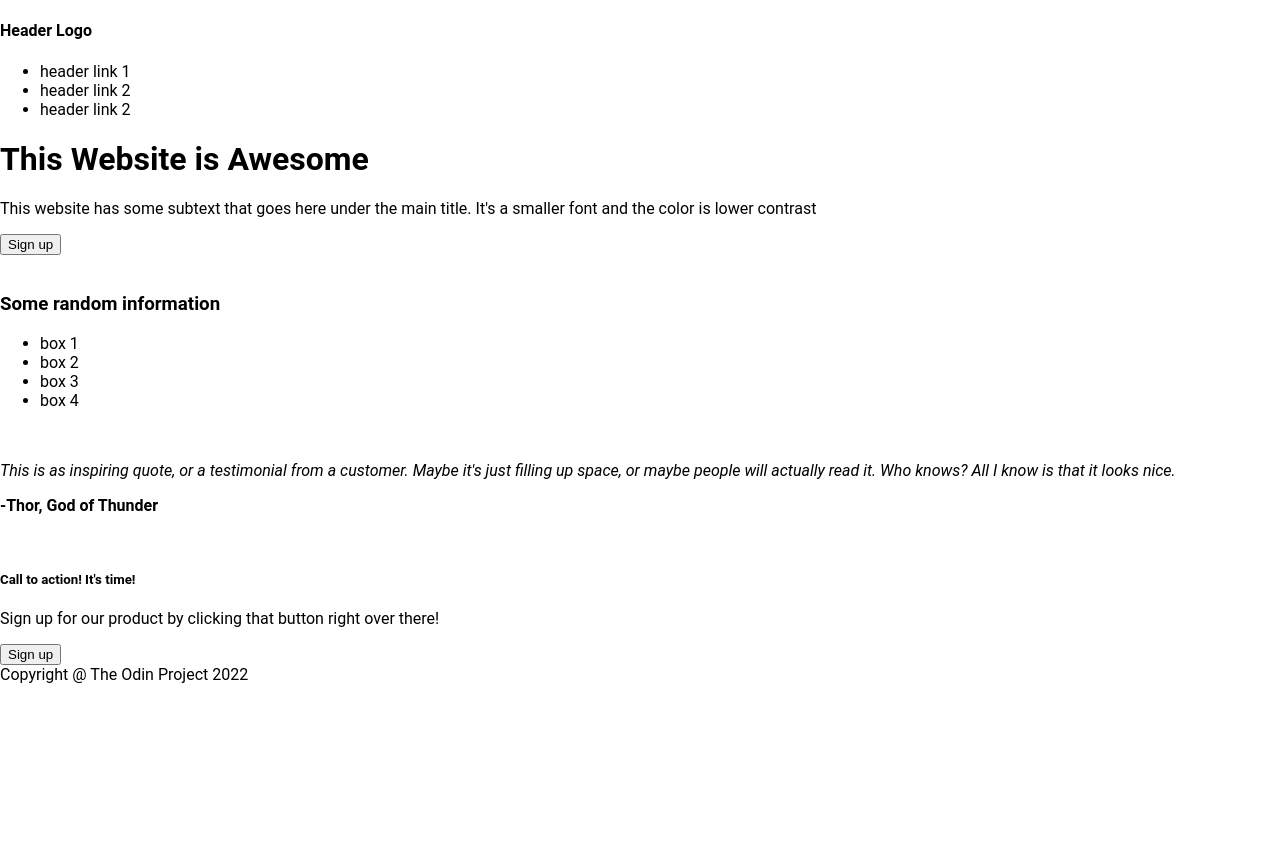
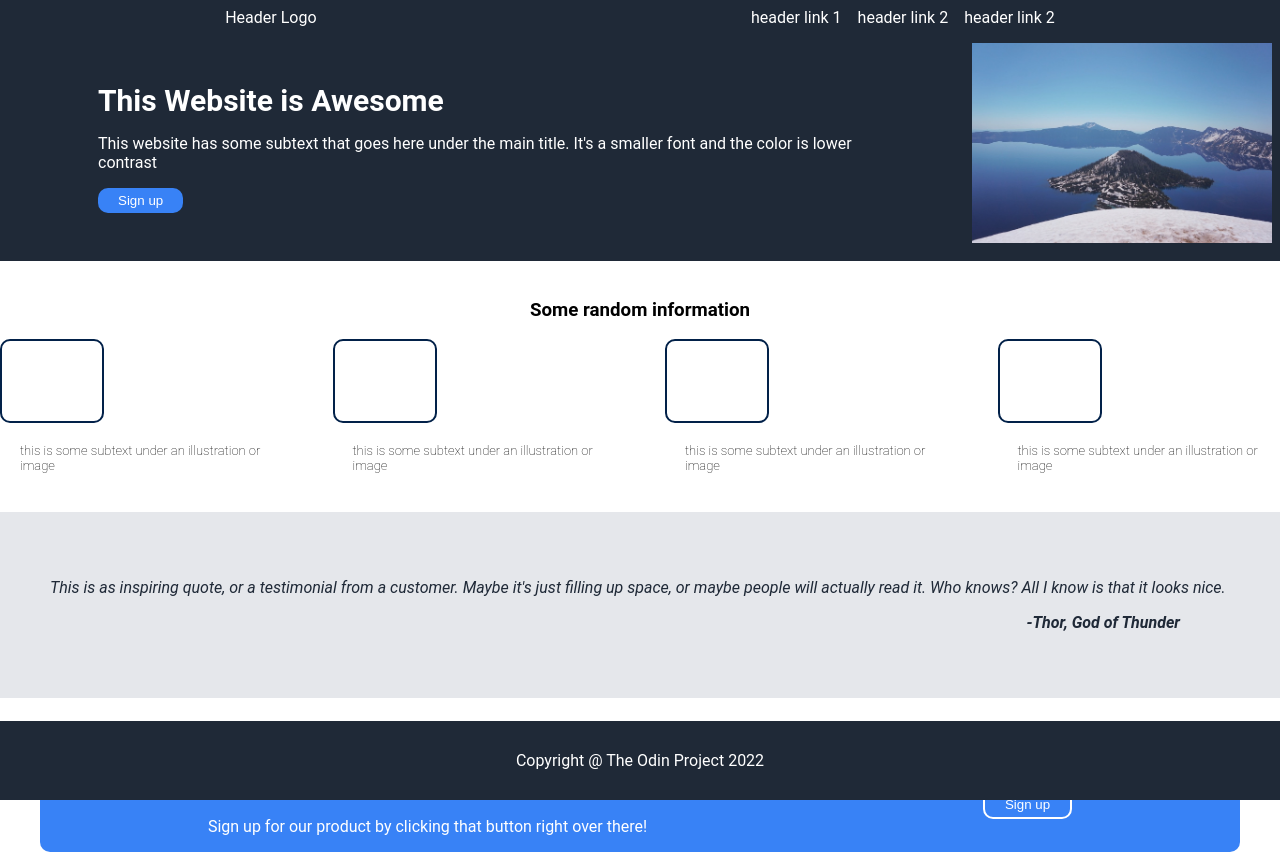
Before and after one commit to daudi-dev/Landing-Page-, a plain HTML site: page index.html in a window 1280 px wide. Before the commit the page ends 821 px from the top, so only its background shows below. Drawn offline with Linux system fonts and the light colour scheme.

Commit message:
updated css, html for landing page

```diff
--- a/index.html
+++ b/index.html
@@ -4,61 +4,76 @@
     <meta charset="UTF-8">
     <meta http-equiv="X-UA-Compatible" content="IE=edge">
     <meta name="viewport" content="width=device-width, initial-scale=1.0">
-    <title>Document</title>
+    <title>Landing Page</title>
     <link rel="stylesheet" href="styles.css">
 </head>
 <body>
-    <div>
-    <div>
-        <h4>Header Logo</h4>
+    <div class="border-1">
+    <div class="header">
+    <div class="logo">
+        Header Logo
     </div>
     <div>
-        <ul>
+    <ul>
             <li>header link 1</li>
             <li>header link 2</li>
             <li>header link 2</li>
         </ul>
     </div>
     </div>
-    <div>
-        <div>
-            <h1>
+    <div class="header-2">
+        <div class="hero">
+            <div class="hero-main">
                 This Website is Awesome
-            </h1>
+            </div>
             <p>
                 This website has some subtext that goes here under the main title. It's a smaller font and the color is lower contrast
             </p>
             <button>Sign up</button>
         </div>
+        <div>
+            <img src="pexels-haley-black-9133505.jpg">
+        </div>
+    </div>
     </div>
     <br>
     <div>
         <div>
             <h3>Some random information</h3>
         </div>
-        <div>
-            <ul>
-                <li>box 1</li>
-                <li>box 2</li>
-                <li>box 3</li>
-                <li>box 4</li>
-            </ul>
+        <div class="boxes">
+            <div>
+                <div class="box"></div>
+                <div class="text">this is some subtext under an illustration or image</div>
+            </div>
+            <div>
+                <div class="box"></div>
+                <div class="text">this is some subtext under an illustration or image</div>
+            </div>
+            <div>
+                <div class="box"></div>
+                <div class="text">this is some subtext under an illustration or image</div>
+            </div>
+            <div>
+                <div class="box"></div>
+                <div class="text">this is some subtext under an illustration or image</div>
+            </div>
         </div>
     </div>
     <br>
-    <div>
+    <div class="quote">
         <p>
             <em>This is as inspiring quote, or a testimonial from a customer. Maybe it's just filling up space, or maybe people will actually read it. Who knows? All I know is that it looks nice.</em>
         </p>
-        <p><strong>-Thor, God of Thunder</strong></p>
+        <p class="left"><strong>-Thor, God of Thunder</strong></p>
     </div>
     <br>
-    <div>
+    <div class="cta">
         <div>
             <h5>Call to action! It's time!</h5>
             <p>Sign up for our product by clicking that button right over there!</p>
         </div>
-        <div><button>Sign up</button></div>
+        <div><button id="bottom">Sign up</button></div>
     </div>
     <div>
         <footer>Copyright @ The Odin Project 2022</footer>
--- a/styles.css
+++ b/styles.css
@@ -5,3 +5,116 @@ body {
     overflow: hidden;
     font-family: Roboto, sans-serif;
   }
+
+  .border-1 {
+    background-color: #1F2937;
+    color: white;
+    height: fit-content;
+
+  }
+
+  .header, .header-2 {
+    padding: 8px;
+    display: flex;
+    justify-content: space-around;
+  }
+
+  ul {
+    list-style-type: none;
+    display: flex;
+    margin: 0;
+    padding: 0;
+    gap: 16px;
+}
+
+.hero-main {
+  font-size: 30px;
+  font-weight: bolder;
+}
+
+.hero {
+  margin: 40px;
+  padding-right: 50px;
+  padding-left: 50px;
+}
+
+img {
+  height: auto;
+  width: 300px;
+}
+
+.boxes {
+  display: flex;
+  justify-content: center;
+  gap: 50px;
+}
+
+.text {
+  font-weight: lighter;
+  font-size: small;
+  margin: 0px;
+  padding: 20px;
+}
+
+h3 {
+  text-align: center;
+}
+
+.box {
+  background: white;
+  text-align: center;
+  border: 2px solid rgb(2, 33, 73);
+  border-radius: 10px;
+  width: 100px;
+  height: 80px;
+}
+
+button {
+  background: #3882F6;
+  color: white;
+  border: none;
+  border-radius: 10px;
+  padding: 5px;
+  padding-left: 20px;
+  padding-right: 20px;
+  margin: 0;
+}
+
+#bottom {
+  border: 2px solid white;
+}
+
+.quote {
+  background-color: #E5E7EB;
+  font-style: italic;
+  color: #1F2937;
+  padding: 50px;
+  align-items: center;
+}
+
+.left {
+  text-align: end;
+  padding-right: 50px;
+}
+
+.cta {
+  display: flex;
+  align-items: center;
+  justify-content: space-around;
+  background-color: #3882F6;
+  color: white;
+  margin: 40px;
+  border-radius: 10px;
+}
+
+footer {
+  position: fixed;
+  bottom: 0;
+  left: 0;
+  right: 0;
+  background-color: #1F2937;
+  color: white;
+  display: flex;
+  justify-content: center;
+  padding: 30px;
+}
```
Also changed, not shown: 1 other file.
